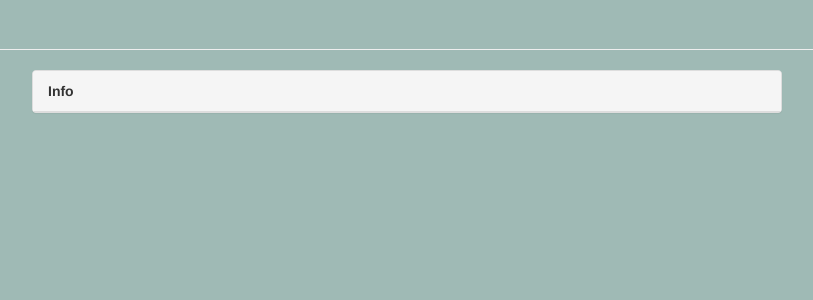
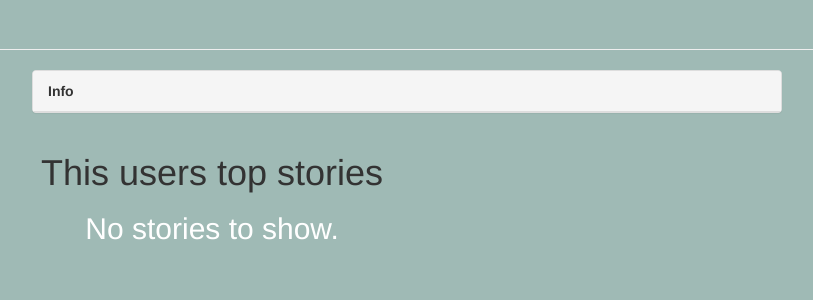
Before and after one commit to RetroMelon/PatchWords, a Django app: template patchwords_project/patchwords/templates/profile.html in a window 1280 px wide. Shown: the part 60-360 px from the top of the page, without its empty margins (428-1241 px from the left). Run offline with Django 3.2, Linux system fonts and the light colour scheme; the template is opened without the code that fills it, so the values that code supplies are empty; some libraries are stand-ins or nearby versions.

Commit message:
Profiles now show a users top stories

```diff
--- a/patchwords_project/patchwords/templates/profile.html
+++ b/patchwords_project/patchwords/templates/profile.html
@@ -61,4 +61,6 @@
 			</div>
 		</div>
 
+            <h1>This users top stories</h1>
+          {% include 'stories_list.html' %}
 {% endblock %}
--- a/patchwords_project/patchwords/templates/stories_list.html
+++ b/patchwords_project/patchwords/templates/stories_list.html
@@ -28,7 +28,7 @@
   {% endfor %}
   {% else %}
   <h2 class="text-white text-center">
-    Soz, bro. We're all out of stories.
+    No stories to show.
   </h2>
   {% endif %}
 </div>
```
Also changed, not shown: patchwords_project/patchwords/views.py (+1 -9 lines).
